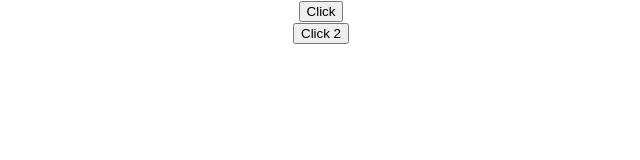
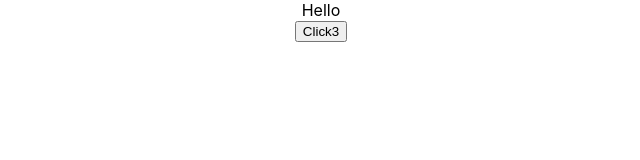
Before and after one commit to sanjeevz3009/React, a React (Create React App) app in the folder hello-world/: page / in a window 1280 px wide. Shown: the top 160 px of the page, without its empty margins (319-959 px from the left). Built offline with nearby package versions, Linux system fonts and the light colour scheme.

Commit message:
Binding Event Handlers.

```diff
--- a/hello-world/src/App.js
+++ b/hello-world/src/App.js
@@ -8,13 +8,15 @@
 import Counter from './components/counter';
 import FunctionClick from './components/FunctionClick';
 import ClassClick from './components/ClassClick';
+import EventBind from './components/EventBind';
 
 class App extends Component {
   render () {
     return (
       <div className="App">
-      <FunctionClick></FunctionClick>
-      <ClassClick></ClassClick>
+      <EventBind></EventBind>
+      {/* <FunctionClick></FunctionClick> */}
+      {/* <ClassClick></ClassClick> */}
       {/* <Counter /> */}
       {/* <Message /> */}
         {/* <Greet name="Bruce" heroName="Batman"></Greet>
--- /dev/null
+++ b/hello-world/src/components/EventBind.js
@@ -0,0 +1,47 @@
+import React, { Component } from 'react'
+
+class EventBind extends Component {
+
+    constructor(props) {
+      super(props)
+
+      this.state = {
+        message: 'Hello'
+      }
+      // Binding in the constructor
+      // Best option, recommended in the react documentation
+    //   this.clickHandler = this.clickHandler.bind(this)
+
+    }
+
+    // clickHandler() {
+    //     this.setState({
+    //         message: 'Goodbye'
+    //     })
+    // }
+
+    // Class property approach
+    // Still a experimental feature for now
+    // When the class property approach become a accepted feature it will be the go to approach
+    clickHandler = () => {
+        this.setState({
+            message: 'Goodbye'
+        })
+        // console.log(this)
+    }
+
+  render() {
+    return (
+      <div>
+        <div>{this.state.message}</div>
+        {/* You might not want to use because of performance implications */}
+        {/* <button onClick={this.clickHandler.bind(this)}>Click3</button> */}
+        {/* Similar to approach number one, but this is the easiest way to pass parameters if it's not re-rendering nested children  */}
+        {/* <button onClick={() => this.clickHandler()}>Click3</button> */}
+        <button onClick={this.clickHandler}>Click3</button>
+      </div>
+    )
+  }
+}
+
+export default EventBind
```
